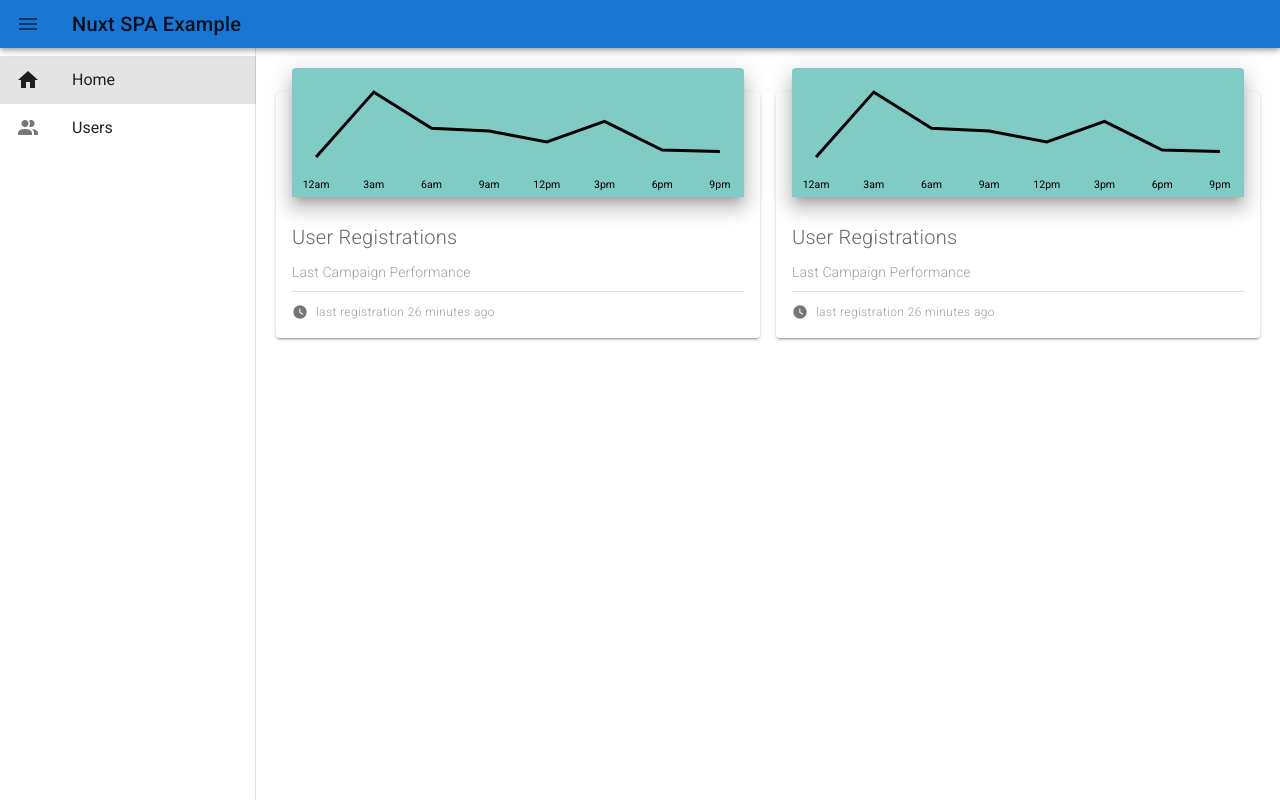
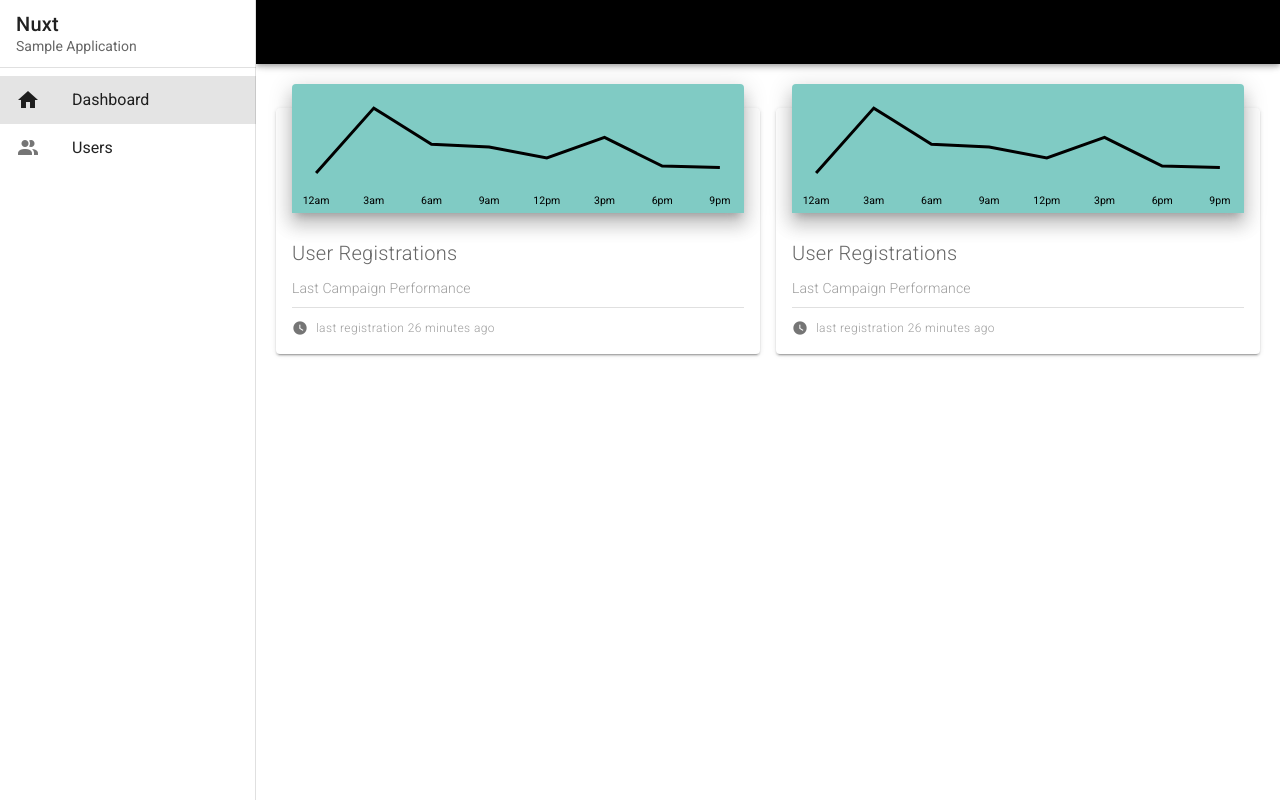
Before and after one commit to maximebeaudoin/nuxt-spa-example, a Nuxt app: page / in a window 1280 px wide. Built offline with nearby package versions, Linux system fonts and the light colour scheme.

Commit message:
Update layout

```diff
--- a/components/Navigation.vue
+++ b/components/Navigation.vue
@@ -1,12 +1,18 @@
 <template>
   <div>
-    <v-app-bar color="primary" dense fixed clipped-left app>
-      <v-app-bar-nav-icon @click.stop="drawer = !drawer" />
-      <v-toolbar-title class="mr-5 align-center">
-        <span class="title">Nuxt SPA Example</span>
-      </v-toolbar-title>
-    </v-app-bar>
-    <v-navigation-drawer v-model="drawer" fixed clipped app>
+    <v-navigation-drawer v-model="drawer" app>
+      <v-list-item>
+        <v-list-item-content>
+          <v-list-item-title class="title">
+            Nuxt
+          </v-list-item-title>
+          <v-list-item-subtitle>
+            Sample Application
+          </v-list-item-subtitle>
+        </v-list-item-content>
+      </v-list-item>
+
+      <v-divider></v-divider>
       <v-list>
         <v-list-item v-for="item in items" :key="item.text" link :to="{ name: item.link}" nuxt>
           <v-list-item-action>
@@ -20,6 +26,12 @@
         </v-list-item>
       </v-list>
     </v-navigation-drawer>
+    <v-app-bar color="black" app>
+      <v-app-bar-nav-icon @click.stop="drawer = !drawer" />
+      <v-toolbar-title class="mr-5 align-center">
+        <span class="title">{{ title }}</span>
+      </v-toolbar-title>
+    </v-app-bar>
   </div>
 </template>
 
@@ -38,6 +50,9 @@ export default Vue.extend({
   computed: {
     items () {
       return this.$store.state.navigation.items
+    },
+    title () {
+      return this.$store.state.title
     }
   }
 })
--- a/pages/index.vue
+++ b/pages/index.vue
@@ -82,8 +82,10 @@
   }
 </style>
 
-<script>
-export default {
+<script lang="ts">
+import Vue from 'vue'
+
+export default Vue.extend({
   data: () => ({
     labels: [
       '12am',
@@ -105,6 +107,9 @@ export default {
       250,
       240
     ]
-  })
-}
+  }),
+  mounted () {
+    this.$store.commit('updateTitle', 'Dashboard')
+  }
+})
 </script>
--- a/pages/users/index.vue
+++ b/pages/users/index.vue
@@ -6,8 +6,6 @@
   >
     <template v-slot:top>
       <v-toolbar flat>
-        <v-toolbar-title>Users</v-toolbar-title>
-        <v-spacer />
         <v-text-field
           v-model="search"
           append-icon="mdi-magnify"
@@ -77,6 +75,9 @@ export default Vue.extend({
       } as User
     }
   },
+  mounted () {
+    this.$store.commit('updateTitle', 'Users')
+  },
   methods: {
 
     editUser (user: User) {
--- a/store/index.ts
+++ b/store/index.ts
@@ -1,5 +1,13 @@
+interface State {
+    title: string
+}
+
 export const state = () => ({
+  title: 'Dashboard'
 })
 
 export const mutations = {
+  updateTitle (state: State, title: string) {
+    state.title = title
+  }
 }
--- a/store/navigation.ts
+++ b/store/navigation.ts
@@ -1,6 +1,6 @@
 export const state = () => ({
   items: [
-    { icon: 'mdi-home', text: 'Home', link: 'index' },
+    { icon: 'mdi-home', text: 'Dashboard', link: 'index' },
     { icon: 'mdi-account-multiple', text: 'Users', link: 'users' }
   ]
 })
```
